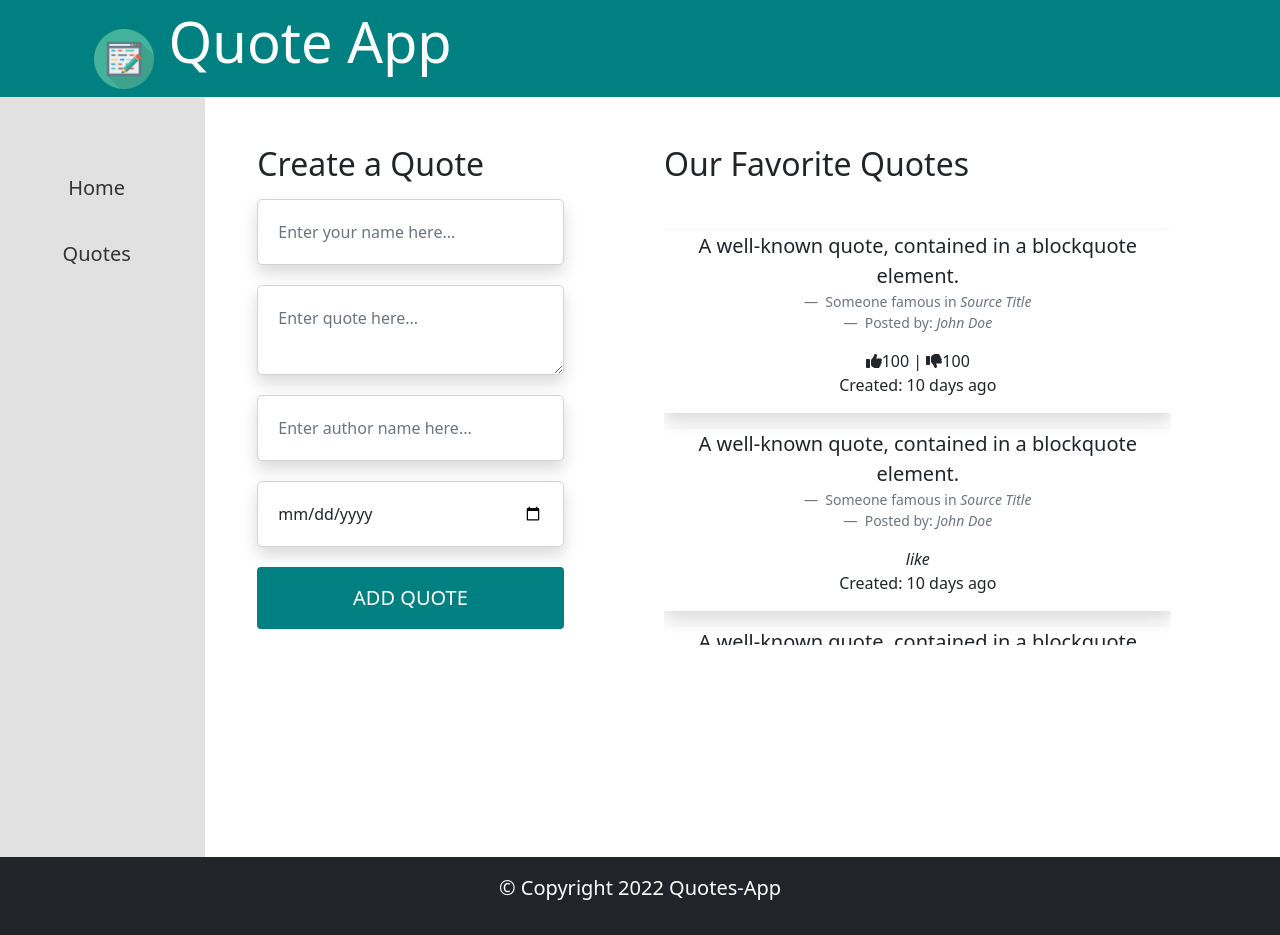
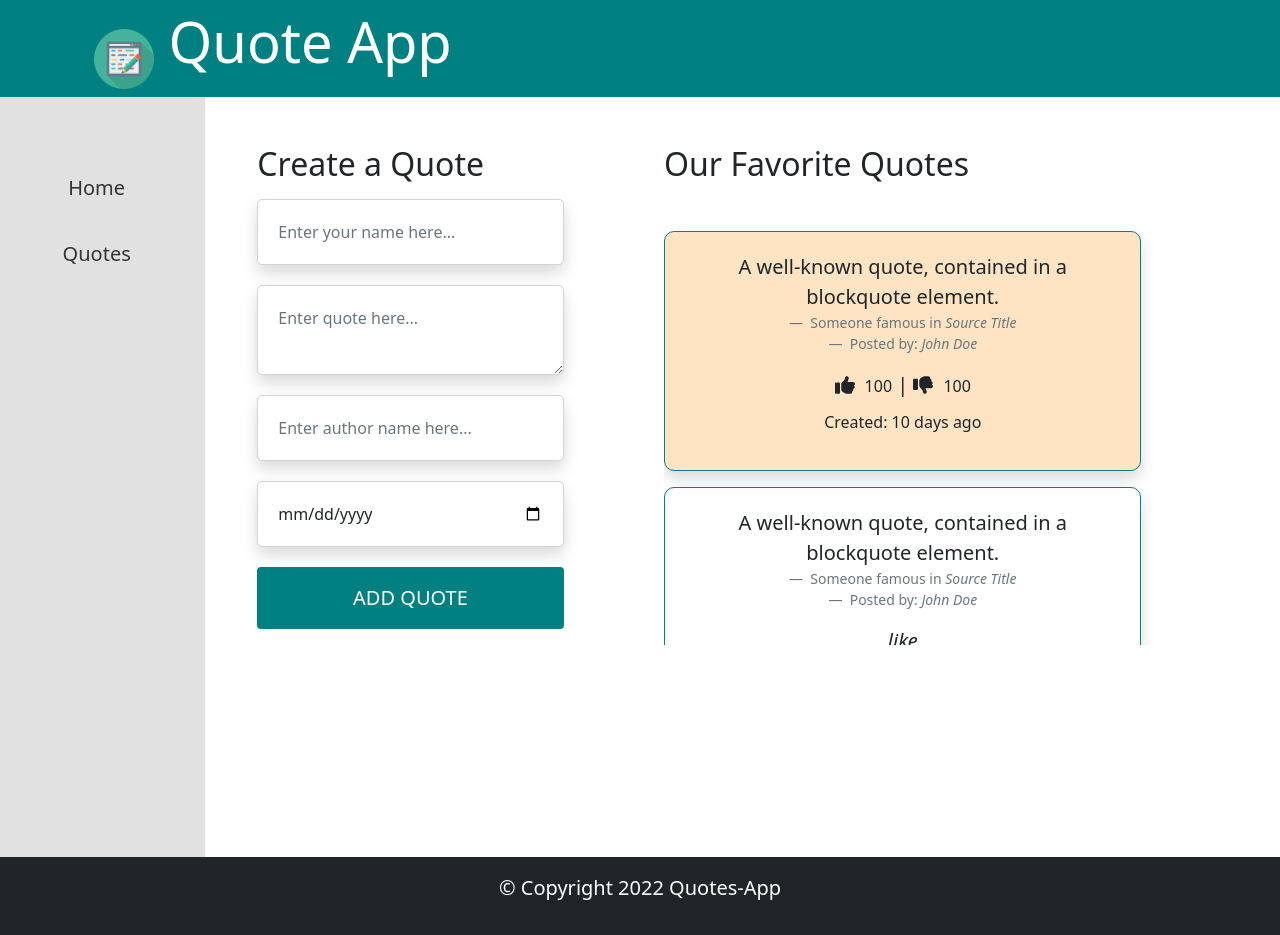
Before and after one commit to bignimz/quotes-web-app, an Angular app: page / in a window 1280 px wide. Built offline with nearby package versions, Linux system fonts and the light colour scheme.

Commit message:
Added styling to the quote component

```diff
--- a/src/app/quote/quote.component.css
+++ b/src/app/quote/quote.component.css
@@ -0,0 +1,26 @@
+.q-border {
+      border: 1px solid teal;
+      border-radius: 10px;
+      padding: 20px;
+      margin-right: 30px;
+      transition: all ease-in-out .5s;
+}
+
+.q-border:hover {
+      background-color: aliceblue;
+      border: none;
+}
+
+.favorite {
+      background-color: bisque;
+}
+
+.rating {
+      font-size: 20px;
+      margin-bottom: 10px;
+}
+
+.count-up {
+      font-size: 16px;
+      margin-left: 10px;
+}
--- a/src/app/quote/quote.component.ts
+++ b/src/app/quote/quote.component.ts
@@ -12,6 +12,38 @@ export class QuoteComponent implements OnInit {
   faThumbsUp = faThumbsUp;
   faThumbsDown = faThumbsDown;
 
+  quotes = [
+    {
+      id: 1,
+      title: 'Quote 1',
+      description: 'Description one',
+      author: 'John Doe',
+
+      date: '10.04.2022'
+    },
+    {
+      id: 2,
+      title: 'Quote 2',
+      description: 'Description one',
+      author: 'John Doe',
+      date: '10.04.2022'
+    },
+    {
+      id: 3,
+      title: 'Quote 3',
+      description: 'Description one',
+      author: 'John Doe',
+      date: '10.04.2022'
+    },
+    {
+      id: 4,
+      title: 'Quote 4',
+      description: 'Description one',
+      author: 'John Doe',
+      date: '10.04.2022'
+    }
+  ];
+
   constructor() { }
 
   ngOnInit(): void {
```
